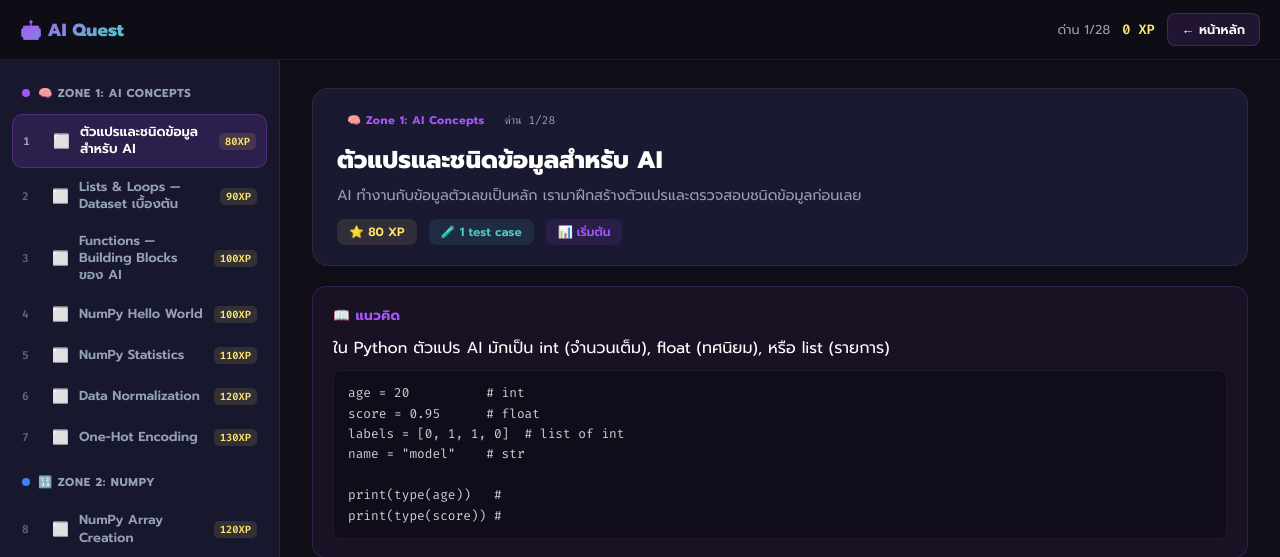
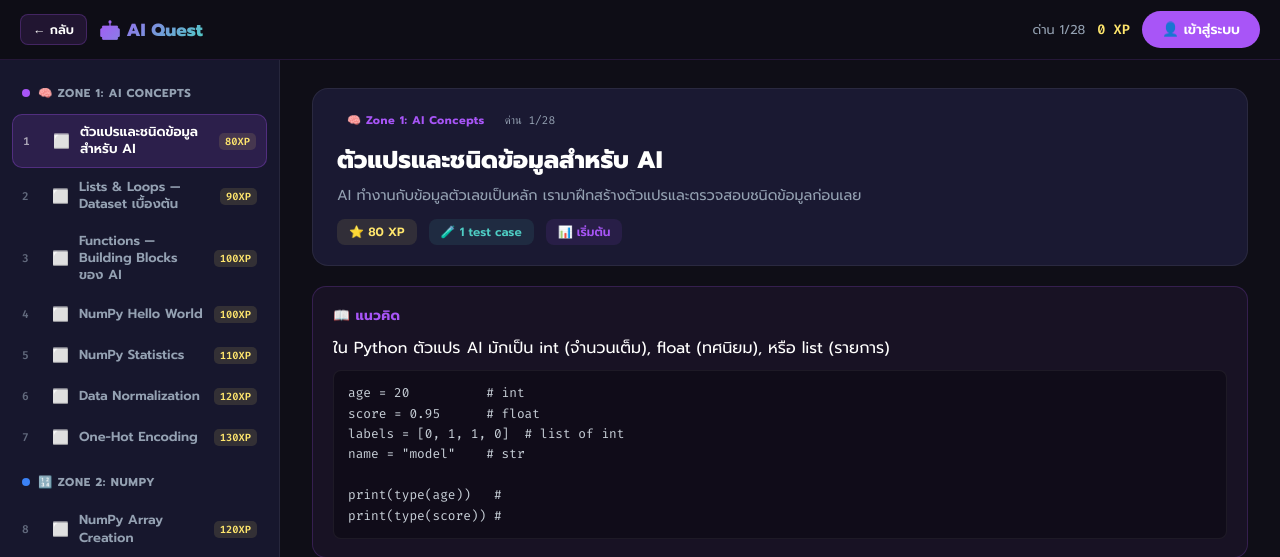
Before and after one commit to namput/QuestGame, a PHP site: page /ai_quest.php in a window 1280 px wide. Shown: the top 557 px of the page. Run offline with PHP 8.4, Linux system fonts and the light colour scheme.

Commit message:
Fix ai_quest.php: add auth state + back button to nav
- Add #auth-btn / #user-info to nav (auth.js needs these)
- Add ← กลับ link to /index.php (absolute path)
- Fix relative href="index.php" → /index.php

Co-Authored-By: Claude Sonnet 4.6 <noreply@anthropic.com>

```diff
--- a/ai_quest.php
+++ b/ai_quest.php
@@ -287,11 +287,18 @@ textarea#code-editor {
 
 <!-- NAV -->
 <nav class="nav">
-  <div class="nav-logo">🤖 AI Quest</div>
+  <div style="display:flex;align-items:center;gap:12px">
+    <a href="/index.php" class="nav-btn" style="font-size:0.78rem;padding:5px 12px">← กลับ</a>
+    <div class="nav-logo">🤖 AI Quest</div>
+  </div>
   <div class="nav-right">
     <span class="nav-progress-text" id="nav-progress">ด่าน <span id="cur-level">1</span>/28</span>
     <span class="nav-xp" id="nav-xp">0 XP</span>
-    <a href="index.php" class="nav-btn">← หน้าหลัก</a>
+    <button id="auth-btn" onclick="CodeQuestAuth.openModal()" class="nav-btn">👤 เข้าสู่ระบบ</button>
+    <div id="user-info" style="display:none;align-items:center;gap:8px">
+      <span id="user-name" style="font-size:0.82rem;color:#fff;font-family:'Prompt',sans-serif;max-width:100px;overflow:hidden;text-overflow:ellipsis;white-space:nowrap"></span>
+      <button id="logout-btn" onclick="CodeQuestAuth.signOut()" class="nav-btn" style="font-size:0.75rem;padding:4px 10px;color:#94a1b2">ออก</button>
+    </div>
   </div>
 </nav>
 
```
